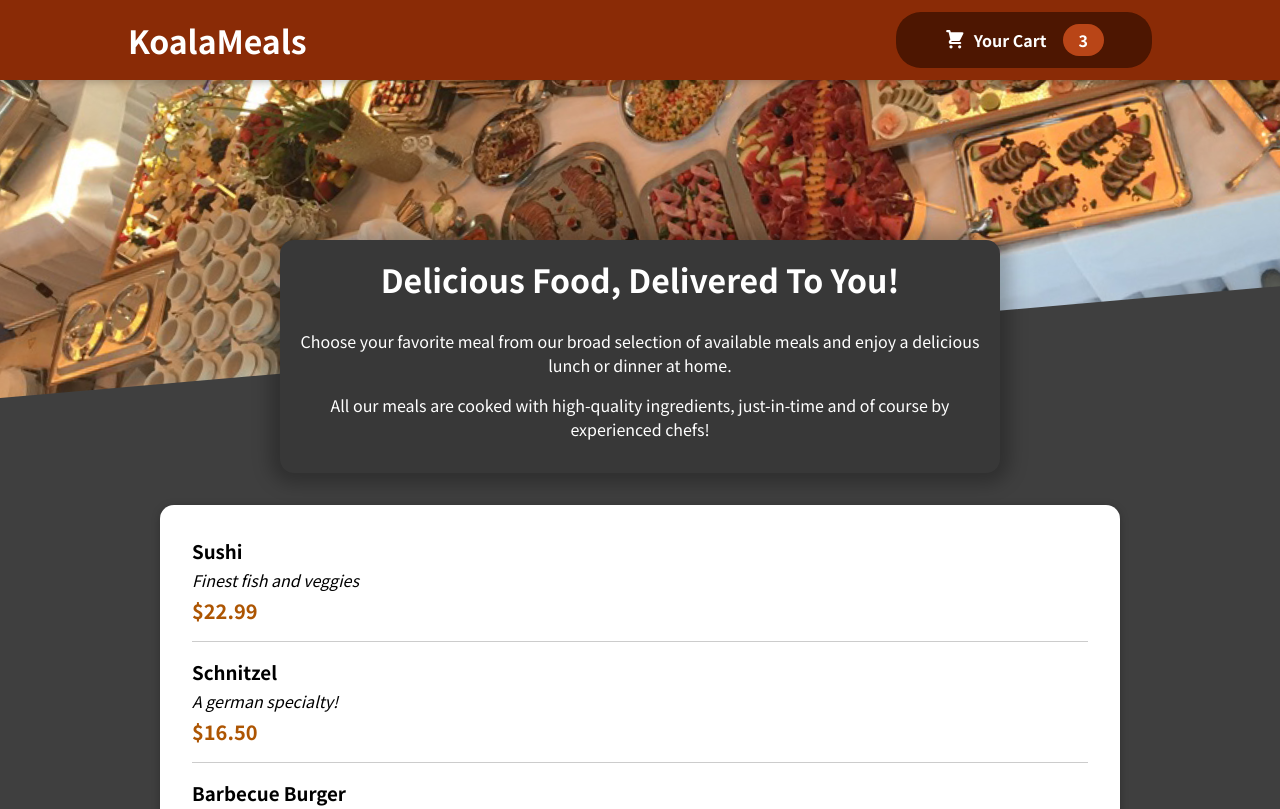
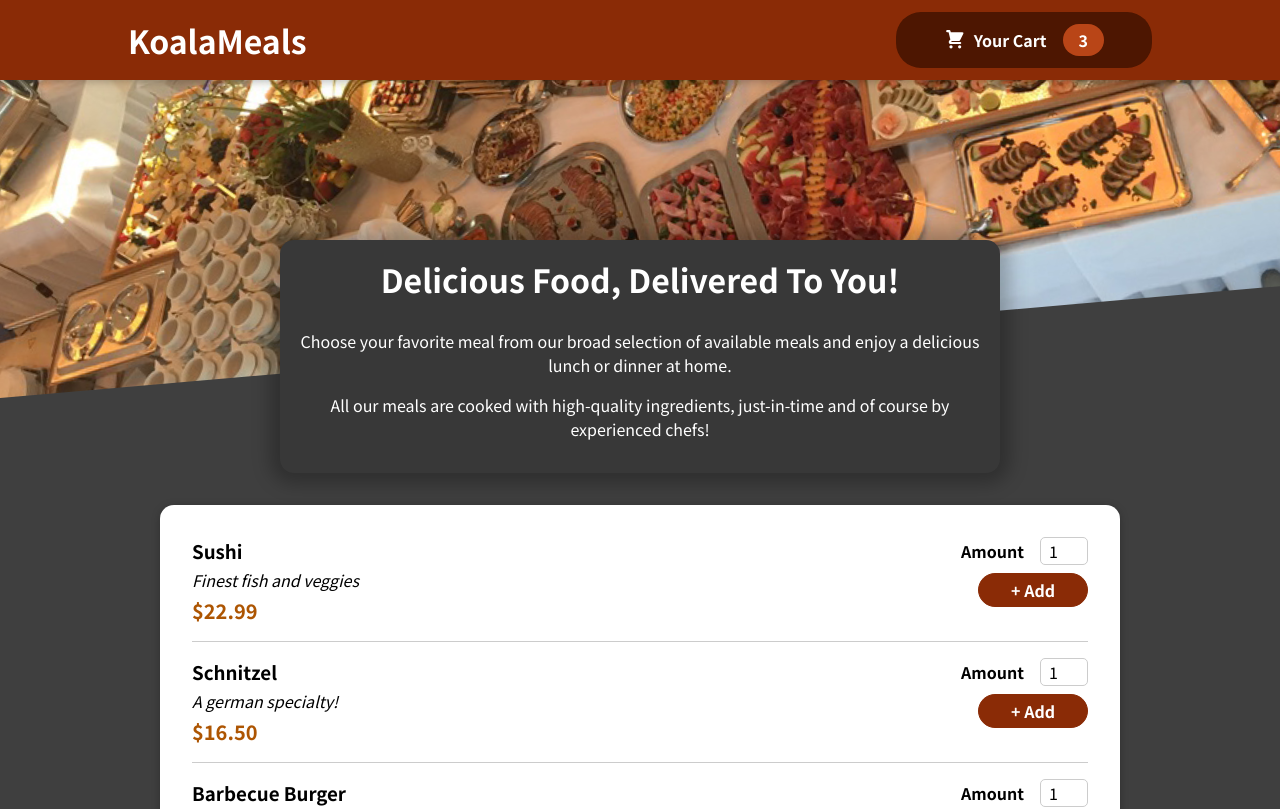
Before and after one commit to isyoo1213/OrderApp, a React (Create React App) app in the folder OrderApp/: page / in a window 1280 px wide. Shown: the top 809 px of the page. Built offline with nearby package versions, Linux system fonts and the light colour scheme.

Commit message:
feat: Add Input-related ID for identying Input

```diff
--- a/OrderApp/src/conponents/Meals/AvailableMeals.js
+++ b/OrderApp/src/conponents/Meals/AvailableMeals.js
@@ -32,6 +32,7 @@ const DUMMY_MEALS = [
 const AvailableMeals = () => {
   const mealsList = DUMMY_MEALS.map((meal) => (
     <MealItem
+      id={meal.id}
       key={meal.id}
       name={meal.name}
       description={meal.description}
--- a/OrderApp/src/conponents/Meals/MealItem/MealItem.js
+++ b/OrderApp/src/conponents/Meals/MealItem/MealItem.js
@@ -1,4 +1,5 @@
 import styles from "./MealItem.module.css";
+import MealItemForm from "./MealItemForm";
 
 const MealItem = (props) => {
   const price = `$${props.price.toFixed(2)}`;
@@ -9,7 +10,9 @@ const MealItem = (props) => {
         <div className={styles.description}>{props.description}</div>
         <div className={styles.price}>{price}</div>
       </div>
-      <div></div>
+      <div>
+        <MealItemForm id={props.id} />
+      </div>
     </li>
   );
 };
--- a/OrderApp/src/conponents/Meals/MealItem/MealItemForm.js
+++ b/OrderApp/src/conponents/Meals/MealItem/MealItemForm.js
@@ -0,0 +1,18 @@
+import styles from './MealItemForm.module.css';
+import Input from '../../UI/Input';
+
+const MealItemForm = (props) => {
+  return <form className={styles.form}>
+    <Input label='Amount' input={{
+      id: 'amount_'+props.id,
+      type: 'number',
+      min: '1',
+      max: '99',
+      step: '1',
+      defaultValue: '1'
+    }} />
+    <button>+ Add</button>
+  </form>
+}
+
+export default MealItemForm;
--- /dev/null
+++ b/OrderApp/src/conponents/Meals/MealItem/MealItemForm.module.css
@@ -0,0 +1,20 @@
+.form {
+  text-align: right;
+}
+
+.form button {
+  font: inherit;
+  cursor: pointer;
+  background-color: #8a2b06;
+  border: 1px solid #8a2b06;
+  color: white;
+  padding: 0.25rem 2rem;
+  border-radius: 20px;
+  font-weight: bold;
+}
+
+.form button:hover,
+.form button:active {
+  background-color: #641e03;
+  border-color: #641e03;
+}
--- /dev/null
+++ b/OrderApp/src/conponents/UI/Input.js
@@ -0,0 +1,11 @@
+import styles from './Input.module.css';
+
+const Input = (props) => {
+  return <div className={styles.input}>
+    <label htmlFor={props.input.id}>{props.label}</label>
+    <input {...props.input}/>
+    {/* input컴포넌트를 사용하는 외부 위치에서 props를 통해 객체를 가져와 input컴포넌트 내부 속성으로 설정 */}
+  </div>
+}
+
+export default Input;
--- /dev/null
+++ b/OrderApp/src/conponents/UI/Input.module.css
@@ -0,0 +1,18 @@
+.input {
+  display: flex;
+  align-items: center;
+  margin-bottom: 0.5rem;
+}
+
+.input label {
+  font-weight: bold;
+  margin-right: 1rem;
+}
+
+.input input {
+  width: 3rem;
+  border-radius: 5px;
+  border: 1px solid #ccc;
+  font: inherit;
+  padding-left: 0.5rem;
+}
```
Also changed, not shown: 1 other file (tests, documents, lock files or other folders).
